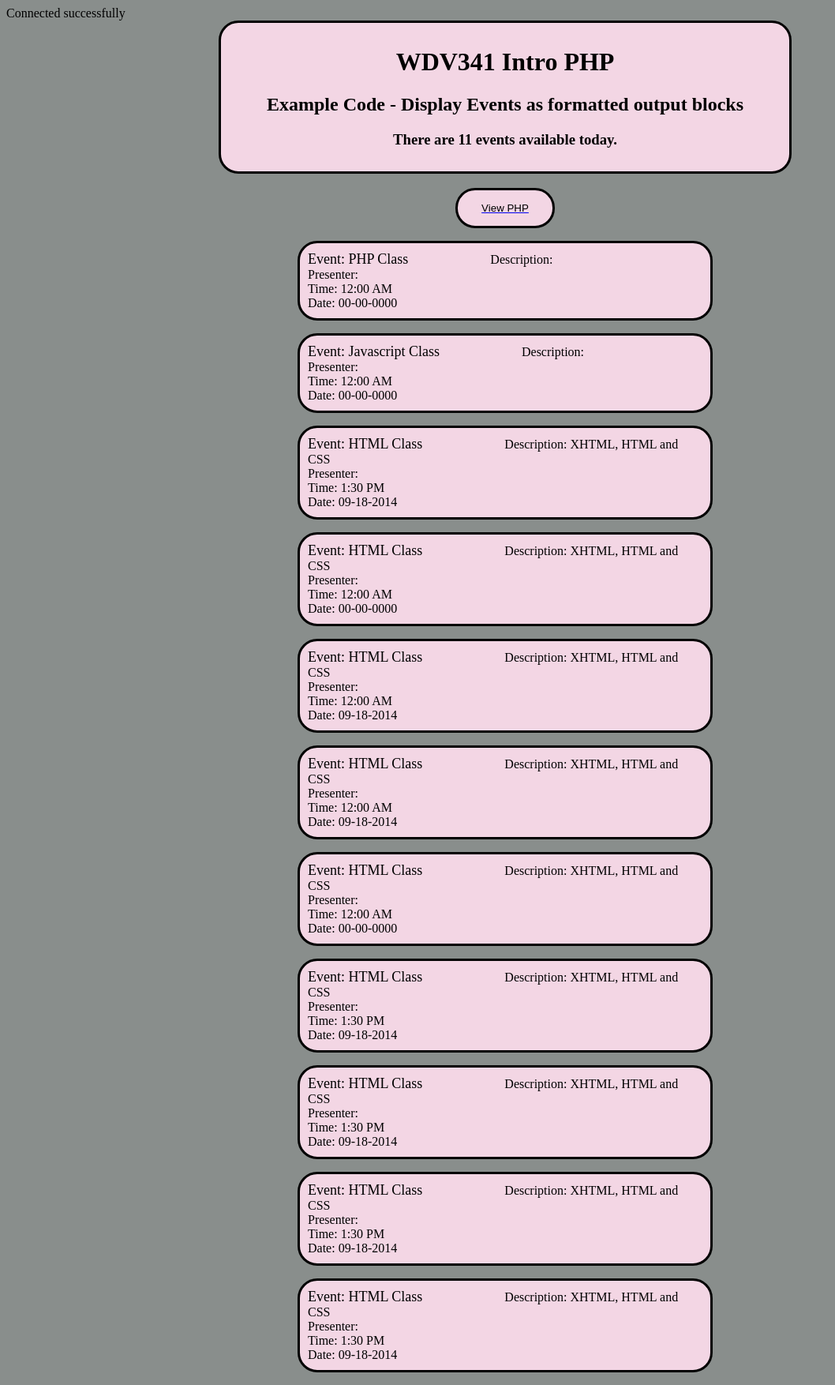
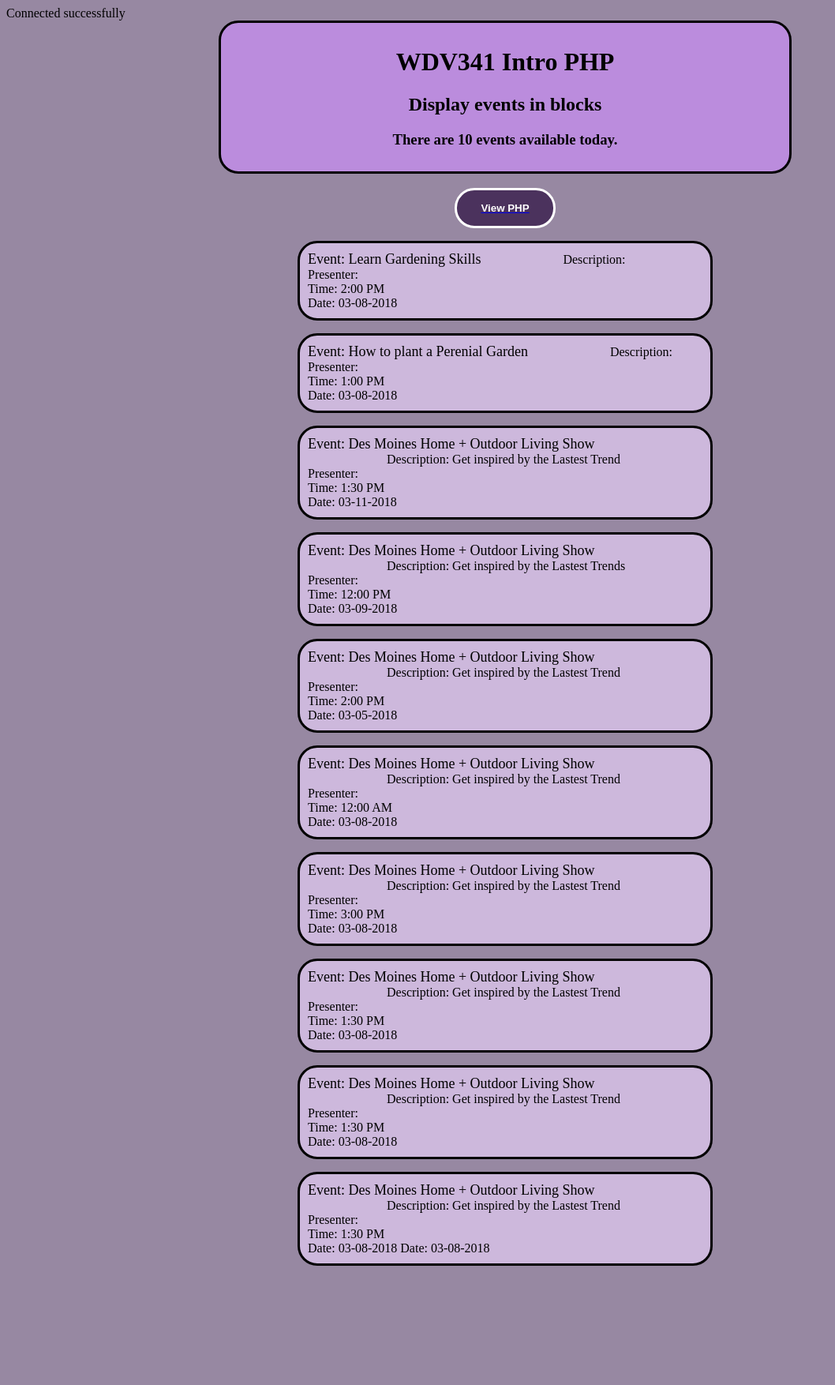
Before and after one commit to kmsohn/myPHP, a PHP site: page /displayEvents.php in a window 1280 px wide. Shown: the whole page at 79% size, without its empty margins (0-1058 px from the left). After the commit the page ends 1603 px from the top, so only its background shows below. Run offline with PHP 8.4, Linux system fonts and the light colour scheme.

Commit message:
updated event assignment

```diff
--- a/connectPDO.php
+++ b/connectPDO.php
@@ -1,4 +1,4 @@
-<?php
+ <?php
 $serverName = "localhost";
 $username = "root";
 $password = "";
--- a/displayEvents.php
+++ b/displayEvents.php
@@ -2,13 +2,13 @@
 <html>
 <head>
 <meta http-equiv="Content-Type" content="text/html; charset=utf-8">
-    <title>WDV341 Intro PHP  - Display Events Example</title>
+    <title>Display Events Example</title>
     <style>
 		.eventBlock{
 			width:500px;
 			margin-left:auto;
 			margin-right:auto;
-			background-color:#F3D6E4;
+			background-color:#CDB8DC;
 			padding:10px;
 			border-radius: 25px;
 			border-style: solid;
@@ -18,14 +18,14 @@
 			width:700px;
 			margin-left:auto;
 			margin-right:auto;
-			background-color:#F3D6E4;
+			background-color:#BB8CDD;
 			padding:10px;
 			border-radius: 25px;
 			border-style: solid;
 		}
 
 		body{
-			background-color:#898E8C;
+			background-color:#9788A2;
 		}
 
 		.displayEvent{
@@ -45,9 +45,11 @@
 			padding: 15px 30px;
 			display:block;
 			margin:0 auto;
-			background-color: #F3D6E4;
+			background-color: #4B325D;
 			border: solid;
 			border-radius: 25px;
+			font-weight: bold;
+			color: white;
 		}
 	</style>
 </head>
@@ -55,27 +57,27 @@
 <body>
 	<div class="titleBlock">
     <h1 class="style">WDV341 Intro PHP</h1>
-    <h2 class="style">Example Code - Display Events as formatted output blocks</h2>
-    <h3 class="style">There are 11 events available today.</h3>
+    <h2 class="style">Display events in blocks</h2>
+    <h3 class="style">There are 10 events available today.</h3>
 	</div>
 <br>
-	<a href="https://github.com/noahotoole/wdv341/blob/master/displayEvents.php"><button>View PHP</button></a>
+	<a href="https://github.com/kmsohn/myPHP/blob/master/displayEvents.php"><button>View PHP</button></a>
 
 
 
 	<p>
         <div class="eventBlock">
             <div>
-            	<span class="displayEvent">Event: PHP Class</span>
+            	<span class="displayEvent">Event: Learn Gardening Skills</span>
             	<span class="displayDescription">Description: </span>
             </div>
             <div>
             	Presenter:             </div>
             <div>
-            	<span class="displayTime">Time: 12:00 AM</span>
+            	<span class="displayTime">Time: 2:00 PM</span>
             </div>
             <div>
-            	<span class="displayDate">Date: 00-00-0000</span>
+            	<span class="displayDate">Date: 03-08-2018</span>
             </div>
         </div>
     </p>
@@ -84,16 +86,16 @@
 	<p>
         <div class="eventBlock">
             <div>
-            	<span class="displayEvent">Event: Javascript Class</span>
+            	<span class="displayEvent">Event: How to plant a Perenial Garden</span>
             	<span class="displayDescription">Description: </span>
             </div>
             <div>
             	Presenter:             </div>
             <div>
-            	<span class="displayTime">Time: 12:00 AM</span>
+            	<span class="displayTime">Time: 1:00 PM</span>
             </div>
             <div>
-            	<span class="displayDate">Date: 00-00-0000</span>
+            	<span class="displayDate">Date: 03-08-2018</span>
             </div>
         </div>
     </p>
@@ -102,8 +104,8 @@
 	<p>
         <div class="eventBlock">
             <div>
-            	<span class="displayEvent">Event: HTML Class</span>
-            	<span class="displayDescription">Description: XHTML, HTML and CSS</span>
+            	<span class="displayEvent">Event: Des Moines Home + Outdoor Living Show</span>
+            	<span class="displayDescription">Description: Get inspired by the Lastest Trend</span>
             </div>
             <div>
             	Presenter:             </div>
@@ -111,7 +113,7 @@
             	<span class="displayTime">Time: 1:30 PM</span>
             </div>
             <div>
-            	<span class="displayDate">Date: 09-18-2014</span>
+            	<span class="displayDate">Date: 03-11-2018</span>
             </div>
         </div>
     </p>
@@ -120,16 +122,16 @@
 	<p>
         <div class="eventBlock">
             <div>
-            	<span class="displayEvent">Event: HTML Class</span>
-            	<span class="displayDescription">Description: XHTML, HTML and CSS</span>
+            	<span class="displayEvent">Event: Des Moines Home + Outdoor Living Show</span>
+            	<span class="displayDescription">Description: Get inspired by the Lastest Trends</span>
             </div>
             <div>
             	Presenter:             </div>
             <div>
-            	<span class="displayTime">Time: 12:00 AM</span>
+            	<span class="displayTime">Time: 12:00 PM</span>
             </div>
             <div>
-            	<span class="displayDate">Date: 00-00-0000</span>
+            	<span class="displayDate">Date: 03-09-2018</span>
             </div>
         </div>
     </p>
@@ -138,16 +140,16 @@
 	<p>
         <div class="eventBlock">
             <div>
-            	<span class="displayEvent">Event: HTML Class</span>
-            	<span class="displayDescription">Description: XHTML, HTML and CSS</span>
+            	<span class="displayEvent">Event: Des Moines Home + Outdoor Living Show</span>
+            	<span class="displayDescription">Description: Get inspired by the Lastest Trend</span>
             </div>
             <div>
             	Presenter:             </div>
             <div>
-            	<span class="displayTime">Time: 12:00 AM</span>
+            	<span class="displayTime">Time: 2:00 PM</span>
             </div>
             <div>
-            	<span class="displayDate">Date: 09-18-2014</span>
+            	<span class="displayDate">Date: 03-05-2018</span>
             </div>
         </div>
     </p>
@@ -156,8 +158,8 @@
 	<p>
         <div class="eventBlock">
             <div>
-            	<span class="displayEvent">Event: HTML Class</span>
-            	<span class="displayDescription">Description: XHTML, HTML and CSS</span>
+            	<span class="displayEvent">Event: Des Moines Home + Outdoor Living Show</span>
+            	<span class="displayDescription">Description: Get inspired by the Lastest Trend</span>
             </div>
             <div>
             	Presenter:             </div>
@@ -165,7 +167,7 @@
             	<span class="displayTime">Time: 12:00 AM</span>
             </div>
             <div>
-            	<span class="displayDate">Date: 09-18-2014</span>
+            	<span class="displayDate">Date: 03-08-2018</span>
             </div>
         </div>
     </p>
@@ -174,16 +176,16 @@
 	<p>
         <div class="eventBlock">
             <div>
-            	<span class="displayEvent">Event: HTML Class</span>
-            	<span class="displayDescription">Description: XHTML, HTML and CSS</span>
+            	<span class="displayEvent">Event: Des Moines Home + Outdoor Living Show</span>
+            	<span class="displayDescription">Description: Get inspired by the Lastest Trend</span>
             </div>
             <div>
             	Presenter:             </div>
             <div>
-            	<span class="displayTime">Time: 12:00 AM</span>
+            	<span class="displayTime">Time: 3:00 PM</span>
             </div>
             <div>
-            	<span class="displayDate">Date: 00-00-0000</span>
+            	<span class="displayDate">Date: 03-08-2018</span>
             </div>
         </div>
     </p>
@@ -192,8 +194,8 @@
 	<p>
         <div class="eventBlock">
             <div>
-            	<span class="displayEvent">Event: HTML Class</span>
-            	<span class="displayDescription">Description: XHTML, HTML and CSS</span>
+            	<span class="displayEvent">Event: Des Moines Home + Outdoor Living Show</span>
+            	<span class="displayDescription">Description: Get inspired by the Lastest Trend</span>
             </div>
             <div>
             	Presenter:             </div>
@@ -201,7 +203,7 @@
             	<span class="displayTime">Time: 1:30 PM</span>
             </div>
             <div>
-            	<span class="displayDate">Date: 09-18-2014</span>
+            	<span class="displayDate">Date: 03-08-2018</span>
             </div>
         </div>
     </p>
@@ -210,8 +212,8 @@
 	<p>
         <div class="eventBlock">
             <div>
-            	<span class="displayEvent">Event: HTML Class</span>
-            	<span class="displayDescription">Description: XHTML, HTML and CSS</span>
+            	<span class="displayEvent">Event: Des Moines Home + Outdoor Living Show</span>
+            	<span class="displayDescription">Description: Get inspired by the Lastest Trend</span>
             </div>
             <div>
             	Presenter:             </div>
@@ -219,7 +221,7 @@
             	<span class="displayTime">Time: 1:30 PM</span>
             </div>
             <div>
-            	<span class="displayDate">Date: 09-18-2014</span>
+            	<span class="displayDate">Date: 03-08-2018</span>
             </div>
         </div>
     </p>
@@ -228,8 +230,8 @@
 	<p>
         <div class="eventBlock">
             <div>
-            	<span class="displayEvent">Event: HTML Class</span>
-            	<span class="displayDescription">Description: XHTML, HTML and CSS</span>
+            	<span class="displayEvent">Event: Des Moines Home + Outdoor Living Show</span>
+            	<span class="displayDescription">Description: Get inspired by the Lastest Trend</span>
             </div>
             <div>
             	Presenter:             </div>
@@ -237,28 +239,14 @@
             	<span class="displayTime">Time: 1:30 PM</span>
             </div>
             <div>
-            	<span class="displayDate">Date: 09-18-2014</span>
+            	<span class="displayDate">Date: 03-08-2018</span>
+            	<span class="displayDate">Date: 03-08-2018</span>
             </div>
         </div>
     </p>
 
 
-	<p>
-        <div class="eventBlock">
-            <div>
-            	<span class="displayEvent">Event: HTML Class</span>
-            	<span class="displayDescription">Description: XHTML, HTML and CSS</span>
-            </div>
-            <div>
-            	Presenter:             </div>
-            <div>
-            	<span class="displayTime">Time: 1:30 PM</span>
-            </div>
-            <div>
-            	<span class="displayDate">Date: 09-18-2014</span>
-            </div>
-        </div>
-    </p>
+
 </div>
 </body>
 </html>
```
